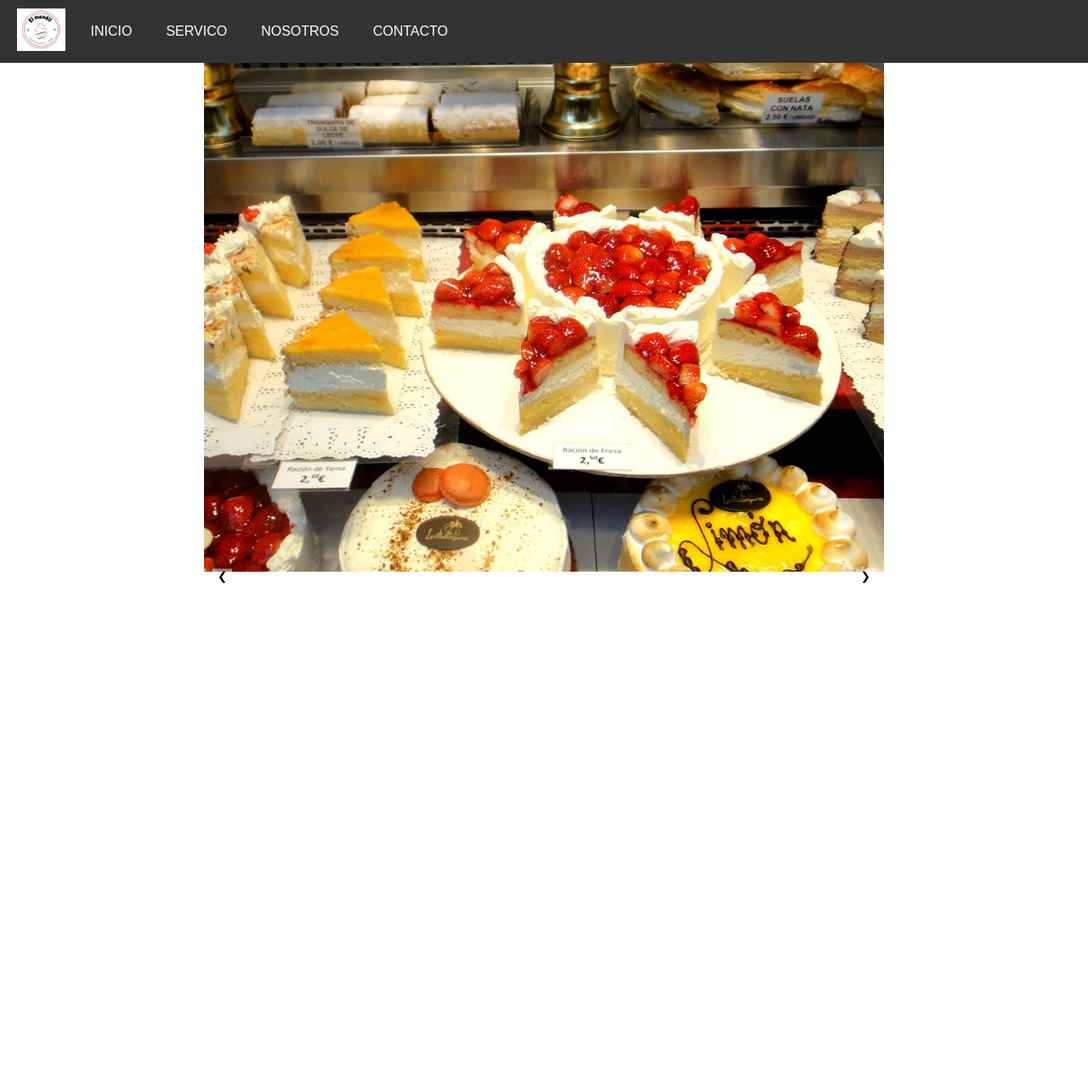
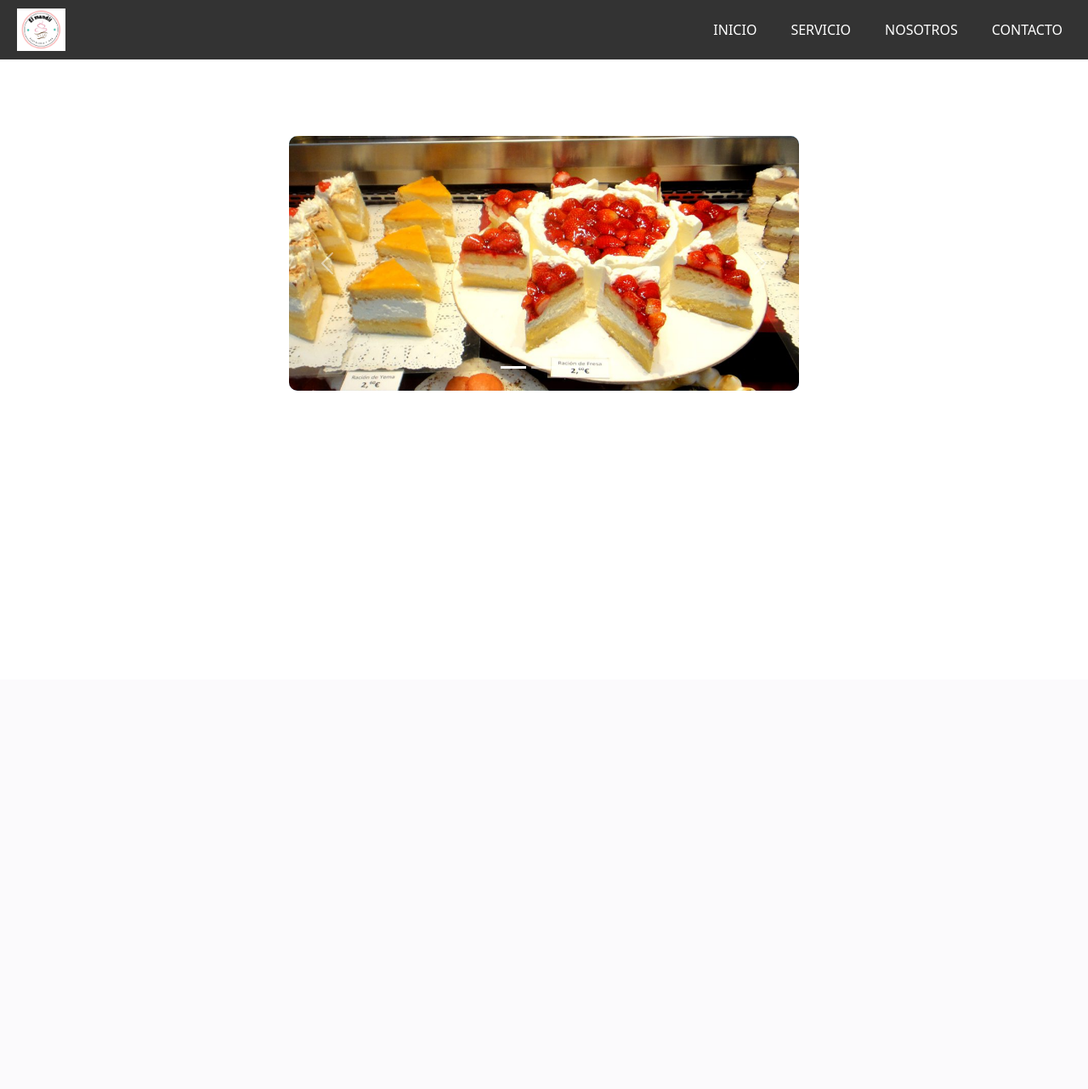
Before and after one commit to TuskKillator2000/Juneily, a PHP site: page /slider.html in a window 1280 px wide. Shown: the whole page at 85% size. After the commit the page ends 460 px from the top, so only its background shows below. Run offline with PHP 8.4, Linux system fonts and the light colour scheme.

Commit message:
Ya acabe

```diff
--- a/script/slider.js
+++ /dev/null
@@ -1,24 +0,0 @@
-let slideIndex = 0;
-
-function showSlides(n) {
-    const slides = document.getElementsByClassName("slide");
-
-    if (n >= slides.length) { slideIndex = 0; }
-    if (n < 0) { slideIndex = slides.length - 1; }
-
-    for (let i = 0; i < slides.length; i++) {
-        slides[i].style.transform = `translateX(${-slideIndex * 100}%)`;
-        slides[i].classList.remove('active');
-        if (i === slideIndex) {
-            slides[i].classList.add('active');
-        }
-    }
-}
-
-function changeSlide(n) {
-    slideIndex += n;
-    showSlides(slideIndex);
-}
-
-// Mostrar la primera imagen al cargar
-showSlides(slideIndex);
--- a/slider.html
+++ b/slider.html
@@ -5,6 +5,8 @@
     <meta name="viewport" content="width=device-width, initial-scale=1.0">
     <title>El Mandil Pasteleria & Mas</title>
     <link rel="stylesheet" href="./styles/slider.css">
+
+    <link href="https://cdn.jsdelivr.net/npm/bootstrap@5.3.3/dist/css/bootstrap.min.css" rel="stylesheet" integrity="sha384-QWTKZyjpPEjISv5WaRU9OFeRpok6YctnYmDr5pNlyT2bRjXh0JMhjY6hW+ALEwIH" crossorigin="anonymous">
 </head>
 <body>
     <header>
@@ -14,22 +16,41 @@
         <nav>
             <ul class="menu">
                 <li><a href="file:///C:/Users/Juneily/OneDrive/Escritorio/PROYECTO/slider.html">INICIO</a></li>
-                <li><a href="file:///C:/Users/Juneily/OneDrive/Escritorio/PROYECTO/mandil.html">SERVICO</a></li>
+                <li><a href="file:///C:/Users/Juneily/OneDrive/Escritorio/PROYECTO/mandil.html">SERVICIO</a></li>
                 <li><a href="file:///C:/Users/Juneily/OneDrive/Escritorio/PROYECTO/nosotro.html">NOSOTROS</a></li>
                 <li><a href="file:///C:/Users/Juneily/OneDrive/Escritorio/PROYECTO/servico.html">CONTACTO</a></li>
             </ul>
         </nav>
     </header>
-    <div class="slider">
-        <div class="slides">
-            <div class="slide active"><img src="./img/imagen 1.jpg" alt="Imagen 1"></div>
-            <div class="slide"><img src="./img/imagen dos.jpg" alt="Imagen 2"></div>
-            <div class="slide"><img src="./img/imagen3.jpg" alt="Imagen 3"></div>
+
+    <div id="carouselExampleCaptions" class="carousel slide" data-bs-ride="carousel">
+        <div class="carousel-indicators">
+          <button type="button" data-bs-target="#carouselExampleCaptions" data-bs-slide-to="0" class="active" aria-current="true" aria-label="Slide 1"></button>
+          <button type="button" data-bs-target="#carouselExampleCaptions" data-bs-slide-to="1" aria-label="Slide 2"></button>
+          <button type="button" data-bs-target="#carouselExampleCaptions" data-bs-slide-to="2" aria-label="Slide 3"></button>
         </div>
-        <button class="prev" onclick="changeSlide(-1)">&#10094;</button>
-        <button class="next" onclick="changeSlide(1)">&#10095;</button>
+        <div class="carousel-inner">
+          <div class="carousel-item active">
+            <img src="img/imagen 1.jpg" class="d-block w-100" alt="Helado"/>
+          </div>
+          <div class="carousel-item">
+            <img src="img/imagen dos.jpg" class="d-block w-100" alt="Helado"/>
+          </div>
+          <div class="carousel-item">
+            <img src="img/imagen3.jpg" class="d-block w-100" alt="Helado"/>
+          </div>
+        </div>
+        <button class="carousel-control-prev" type="button" data-bs-target="#carouselExampleCaptions" data-bs-slide="prev">
+          <span class="carousel-control-prev-icon" aria-hidden="true"></span>
+          <span class="visually-hidden">Previous</span>
+        </button>
+        <button class="carousel-control-next" type="button" data-bs-target="#carouselExampleCaptions" data-bs-slide="next">
+          <span class="carousel-control-next-icon" aria-hidden="true"></span>
+          <span class="visually-hidden">Next</span>
+        </button>
     </div>
 
-    <script src="./script/slider.js"></script>
+
+    <script src="https://cdn.jsdelivr.net/npm/bootstrap@5.3.3/dist/js/bootstrap.bundle.min.js" integrity="sha384-YvpcrYf0tY3lHB60NNkmXc5s9fDVZLESaAA55NDzOxhy9GkcIdslK1eN7N6jIeHz" crossorigin="anonymous"></script>
 </body>
 </html>
--- a/styles/slider.css
+++ b/styles/slider.css
@@ -17,7 +17,8 @@
 }
 
 .logo img {
-    height: 50px; /* Ajusta el tamaño del logo */
+    height: 50px;
+    /* Ajusta el tamaño del logo */
 }
 
 nav {
@@ -29,6 +30,8 @@
     margin: 0;
     padding: 0;
     display: flex;
+    justify-content: flex-end;
+    /* Alinea los links a la derecha */
 }
 
 .menu li {
@@ -42,54 +45,40 @@
 }
 
 .menu a:hover {
-    background-color: #555; /* Color de fondo al pasar el mouse */
-    border-radius: 5px; /* Bordes redondeados */
+    background-color: #555;
+    /* Color de fondo al pasar el mouse */
+    border-radius: 5px;
+    /* Bordes redondeados */
 }
 
-main {
-    padding: 20px;
+.carousel {
+    margin-top: 90px;
+    /* Espacio entre el nav y el carrusel */
+    width: 100%;
+    /* Ancho del carrusel */
+    max-width: 600px;
+    /* Ajusta el ancho máximo del carrusel */
+    height: 300px;
+    /* Altura fija para el contenedor del carrusel */
+    border-radius: 10px;
+    /* Bordes redondeados */
+    overflow: hidden;
+    /* Para que los bordes redondeados se apliquen */
+    margin-left: auto;
+    /* Centra el carrusel */
+    margin-right: auto;
+    /* Centra el carrusel */
+    background-color: rgba(99, 178, 224, 0.87);
+    /* Color de fondo */
 }
 
-footer {
-    text-align: center;
-    padding: 20px;
-    background-color: #333;
-    color: white;
+.carousel img {
+    width: 100%;
+    /* Asegura que la imagen ocupe todo el ancho del carrusel */
+    height: auto;
+    /* Mantiene la proporción de la imagen */
+    max-height: 300px;
+    /* Ajusta la altura máxima de las imágenes */
+    object-fit: cover;
+    /* Asegura que la imagen se ajuste dentro del contenedor */
 }
-
-.slider {
-    position: relative;
-    max-width: 800px;
-    margin: auto;
-    overflow: hidden;
-}
-
-.slides {
-    display: flex;
-}
-
-.slide {
-    min-width: 100%;
-    transition: transform 0.5s ease-in-out;
-}
-
-.slide img {
-    width: 100%;
-}
-
-.prev, .next {
-    position: absolute;
-    top: 50%;
-    transform: translateY(-50%);
-    background-color: rgba(255, 255, 255, 0.5);
-    border: none;
-    cursor: pointer;
-}
-
-.prev {
-    left: 10px;
-}
-
-.next {
-    right: 10px;
-}
```
